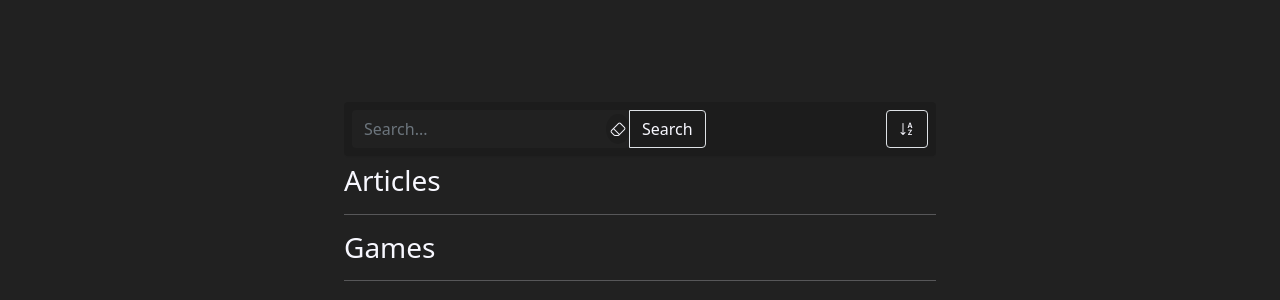
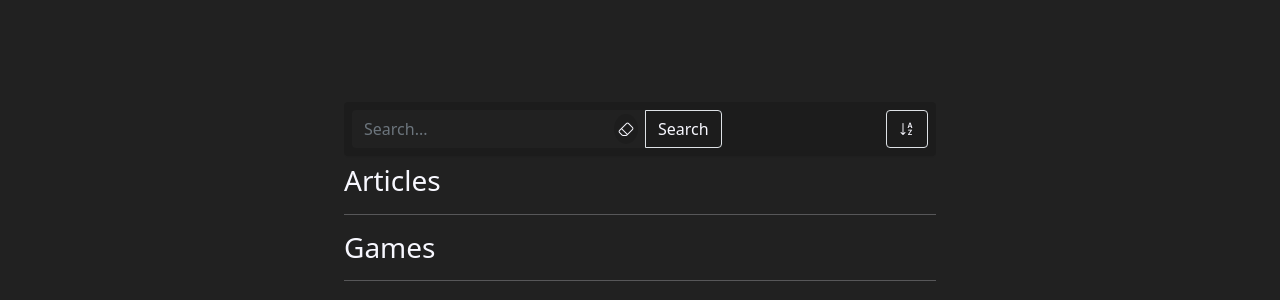
Before and after one commit to davemcdowell/portfolio, a Jekyll site: the page built from downloads.html, in a window 1280 px wide and 900 px high, scrolled down 729 px. Shown: the part 150-450 px from the top of the window. Built offline with Jekyll 4.4.1, drawn with Linux system fonts in a browser that asks for light colours; nearby versions of some CDN libraries.

Commit message:
Update downloads.html

```diff
--- a/downloads.html
+++ b/downloads.html
@@ -17,7 +17,7 @@
                   <form id="search-dl-form" class="form-inline me-sm-2">
                     <div class="input-group">
                       <input id="search-input" type="text" class="form-control" placeholder="Search..." aria-label="Search..." aria-describedby="search-btn" autocomplete="off">
-                      <button id="clear-search" class="btn btn-icon txt-color-default bg-default rounded-end" type="button"><span class="icon-bg-sm p-1 rounded-circle"><i class="bi bi-eraser icon-1x"></i></span></button>
+                      <button id="clear-search" class="btn btn-icon txt-color-default bg-default rounded-0" type="button"><span class="icon-bg-sm rounded-circle p-1 mx-2"><i class="bi bi-eraser icon-1x"></i></span></button>
                       <button id="search-btn" class="btn border txt-color-default" type="button" data-ascending="true">Search</button>
                     </div>
                   </form>
```
